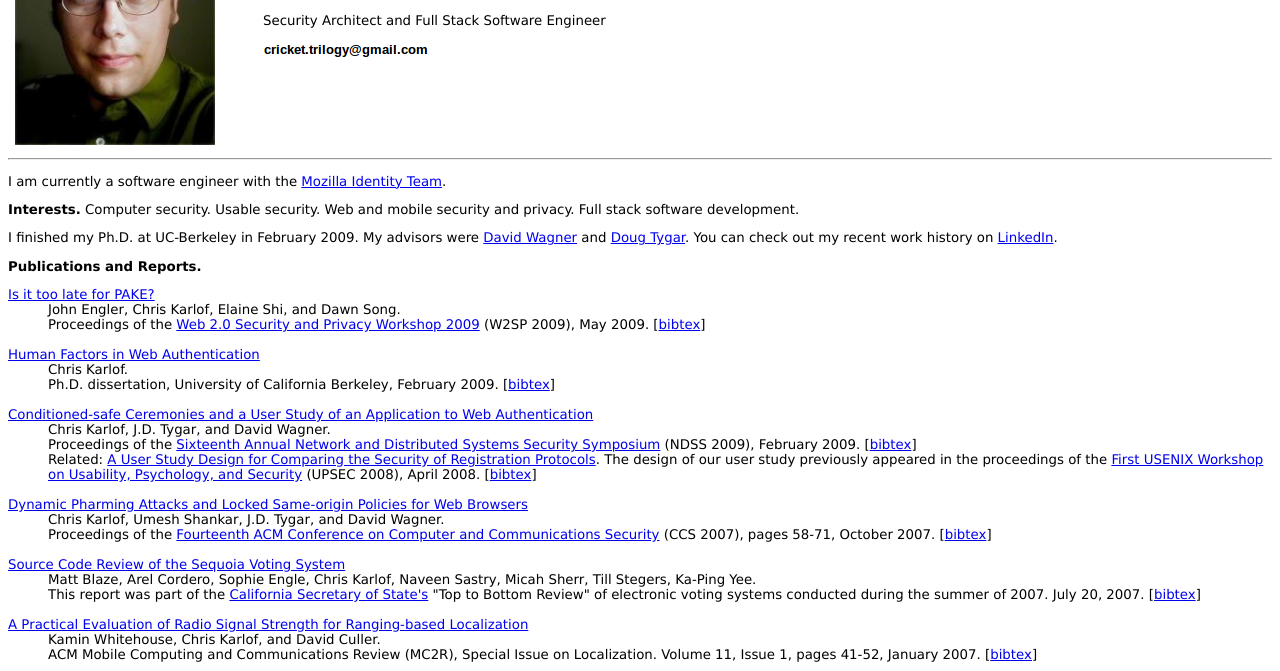
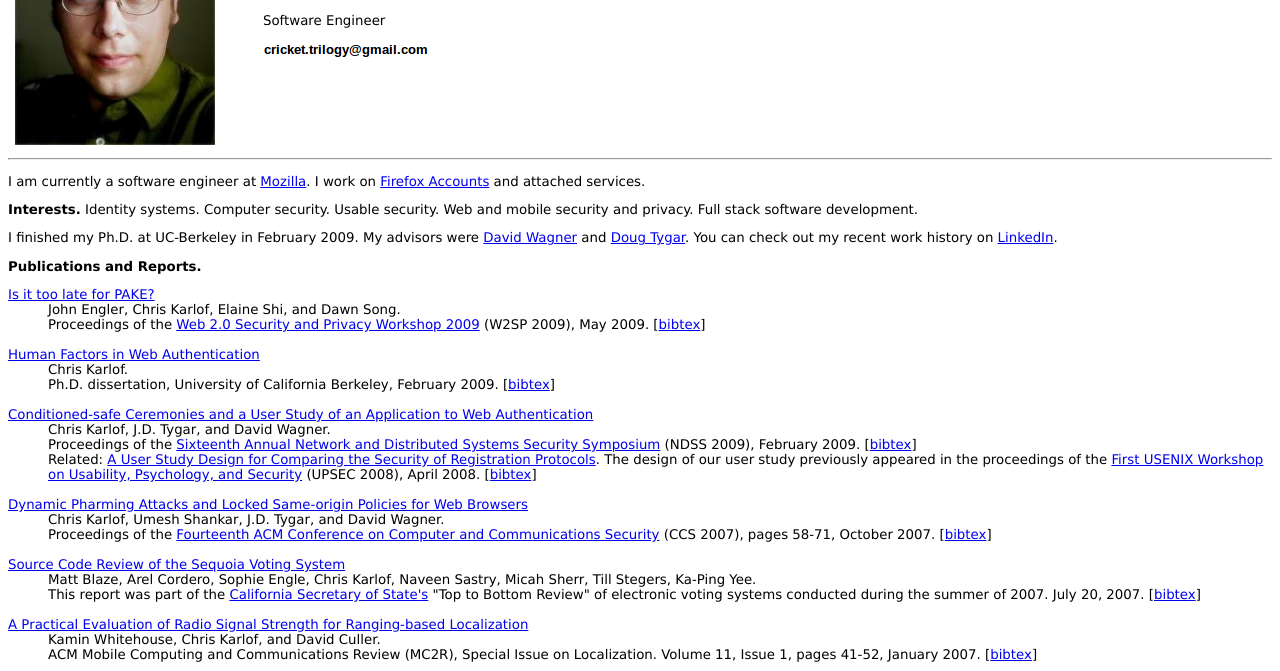
Before and after one commit to ckarlof/website, a plain HTML site: page index.html in a window 1280 px wide. Shown: the part 129-800 px from the top of the page. Drawn offline with Linux system fonts and the light colour scheme.

Commit message:
updated skills and title

```diff
--- a/index.html
+++ b/index.html
@@ -15,7 +15,7 @@
 <td>
 <h2>Chris Karlof</h2>
 <p>
-Security Architect and Full Stack Software Engineer
+Software Engineer
 </p>
 
 <img src="pix/em.png" style="margin-left: -0.25em"> <br>
@@ -24,9 +24,9 @@ Security Architect and Full Stack Software Engineer
 </table>
 
 <hr>
-<p>I am currently a software engineer with the <a href="http://identity.mozilla.com/">Mozilla Identity Team</a>.</p>
+<p>I am currently a software engineer at <a href="https://www.mozilla.org/en-US/">Mozilla</a>. I work on <a href="https://developer.mozilla.org/en-US/Firefox_Accounts">Firefox Accounts</a> and attached services.</p>
 
-<p><b>Interests.</b> Computer security. Usable security. Web and mobile
+<p><b>Interests.</b> Identity systems. Computer security. Usable security. Web and mobile
 security and privacy. Full stack software development.</p>
 
 <p>
```
